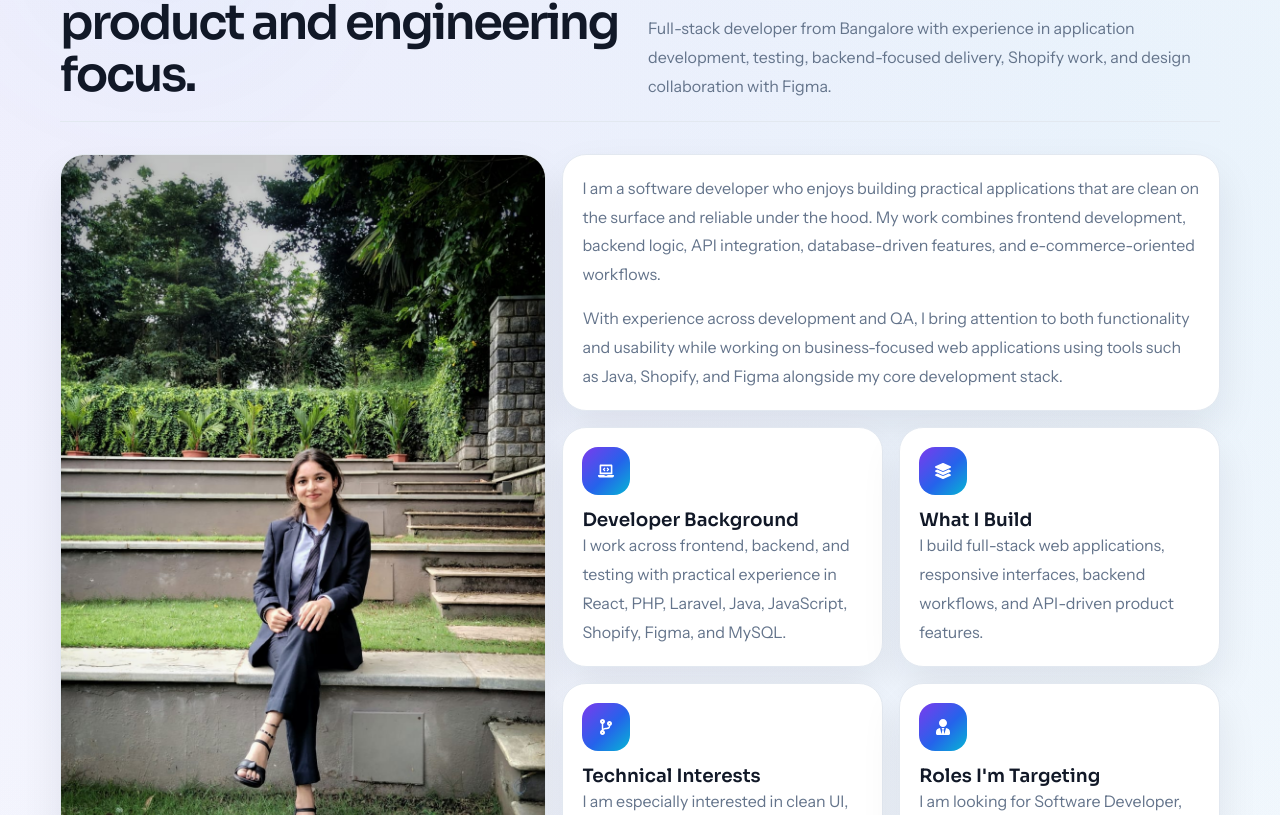
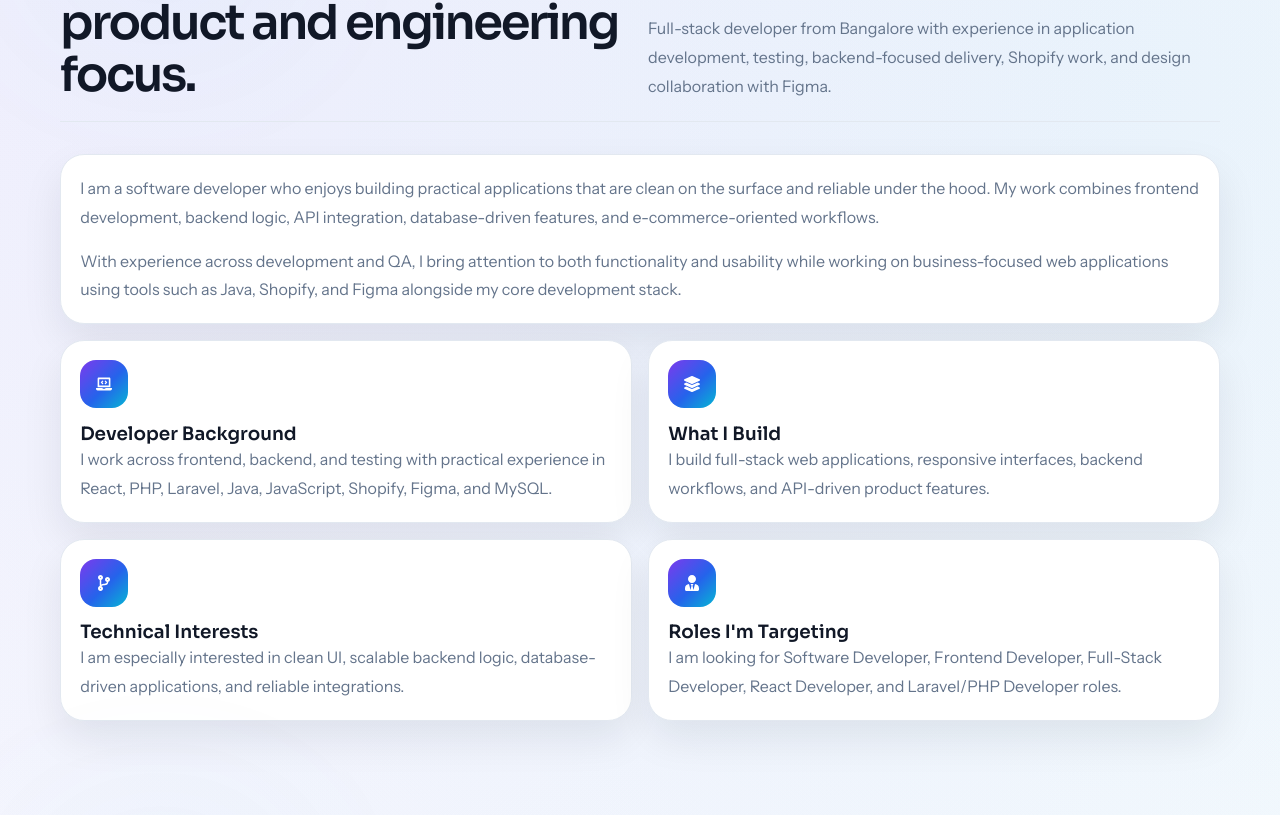
Before and after one commit to meghana13927/My-Portfolio, a React (Vite) app: page / in a window 1280 px wide. Shown: the part 1005-1820 px from the top of the page. Built offline with nearby package versions, Linux system fonts and the light colour scheme.

Commit message:
update the project

```diff
--- a/src/components/About.jsx
+++ b/src/components/About.jsx
@@ -1,6 +1,5 @@
 import { motion } from "framer-motion";
 import { FaCodeBranch, FaLaptopCode, FaLayerGroup, FaUserTie } from "react-icons/fa";
-import aboutImage from "../assets/images/image1.jpeg";
 
 const points = [
   {
@@ -45,20 +44,10 @@ function About() {
           </p>
         </div>
 
-        <div className="about-grid">
-          <motion.div
-            className="about-visual-card"
-            initial={{ opacity: 0, x: -24 }}
-            whileInView={{ opacity: 1, x: 0 }}
-            viewport={{ once: true, amount: 0.2 }}
-          >
-            <img src={aboutImage} alt="Meghana H M presentation photograph" className="about-visual-image" loading="lazy" />
-          </motion.div>
-
         <motion.div
           className="about-content-stack"
-            initial={{ opacity: 0, x: 24 }}
-            whileInView={{ opacity: 1, x: 0 }}
+          initial={{ opacity: 0, y: 24 }}
+          whileInView={{ opacity: 1, y: 0 }}
           viewport={{ once: true, amount: 0.2 }}
         >
           <article className="about-story">
@@ -94,7 +83,6 @@ function About() {
           </div>
         </motion.div>
       </div>
-      </div>
     </motion.section>
   );
 }
```
Lines whose indentation alone changed are shown as unchanged.
